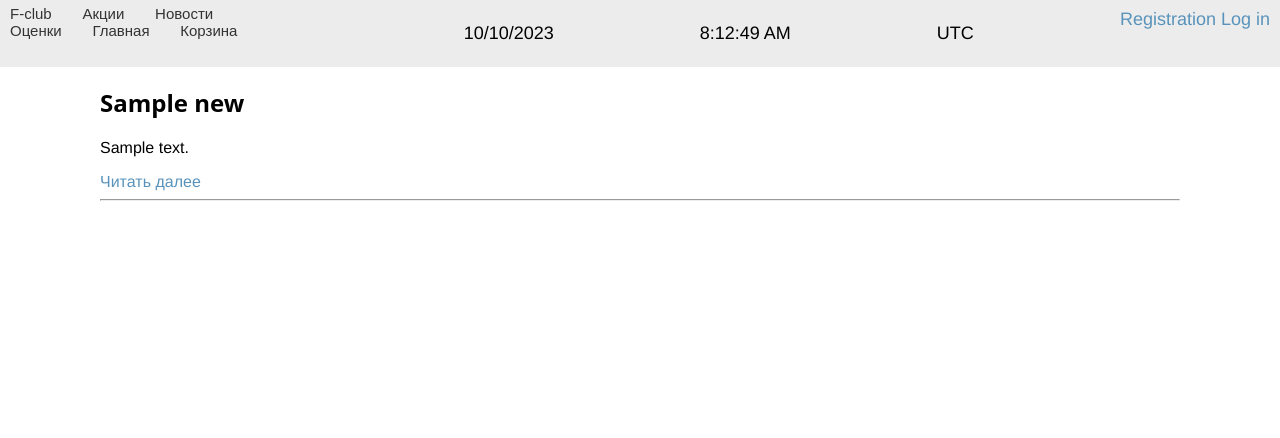
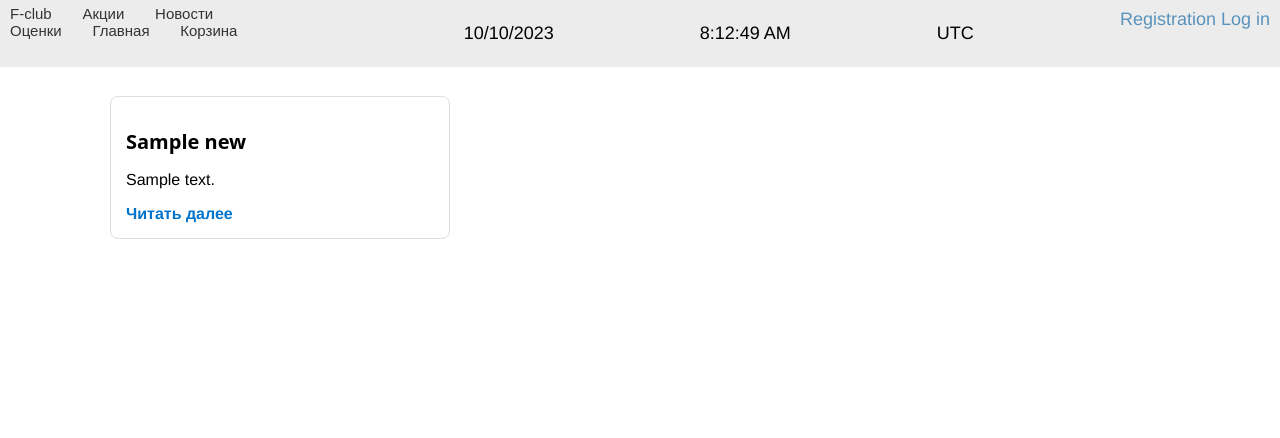
Before and after one commit to SergeyBrykulskii/MDTweb, a Django app: page /news_list/ in a window 1280 px wide. Shown: the top 438 px of the page. Run offline with Django 4.2, Linux system fonts and the light colour scheme; tables that the repository leaves empty hold one stand-in row (values such as "Sample post").

Commit message:
стили для news_list

```diff
--- a/FitnessClub/fitnessclub_core/templates/fitnessclub_core/news_list.html
+++ b/FitnessClub/fitnessclub_core/templates/fitnessclub_core/news_list.html
@@ -1,9 +1,14 @@
 {% extends "base.html" %}
 {% load static %}
+
+{% block head %}
+<link href="{% static 'css/news_list.css' %}" rel="stylesheet">
+{% endblock %}
 
 {% block title %}
 Новости
 {% endblock %}
+
 {% block content %}
 <h1>Новости</h1>
 <section>
@@ -14,7 +19,6 @@
             <p>{{ news.preview }}</p>
             <a href="{{ news.get_absolute_url }}">Читать далее</a>
         </div>
-        <hr>
         {% endfor %}
     </div>
 </section>
--- /dev/null
+++ b/FitnessClub/static/css/news_list.css
@@ -0,0 +1,36 @@
+.news-container {
+    display: flex;
+    flex-wrap: wrap;
+}
+
+
+.news-card {
+    flex: 0 0 calc(33.33% - 20px);
+    box-sizing: border-box;
+    margin: 10px;
+    padding: 15px;
+    border: 1px solid #ddd;
+    border-radius: 8px;
+    overflow: hidden;
+}
+
+
+.news-card h2 {
+    margin-bottom: 10px;
+    font-size: 20px;
+}
+
+.news-card p {
+    max-height: 80px;
+    overflow: hidden;
+    text-overflow: ellipsis;
+}
+
+
+.news-card a {
+    display: block;
+    margin-top: 10px;
+    color: #0074cc;
+    text-decoration: none;
+    font-weight: bold;
+}
```
